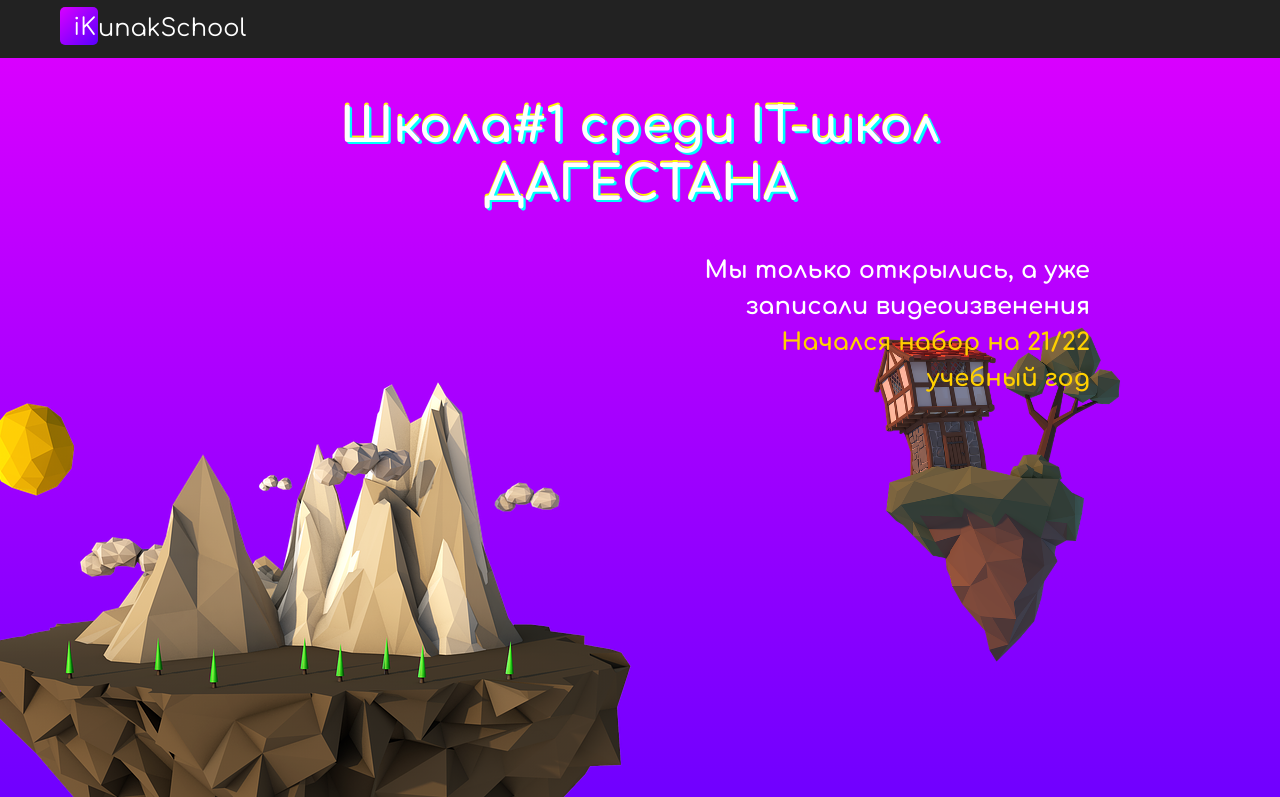
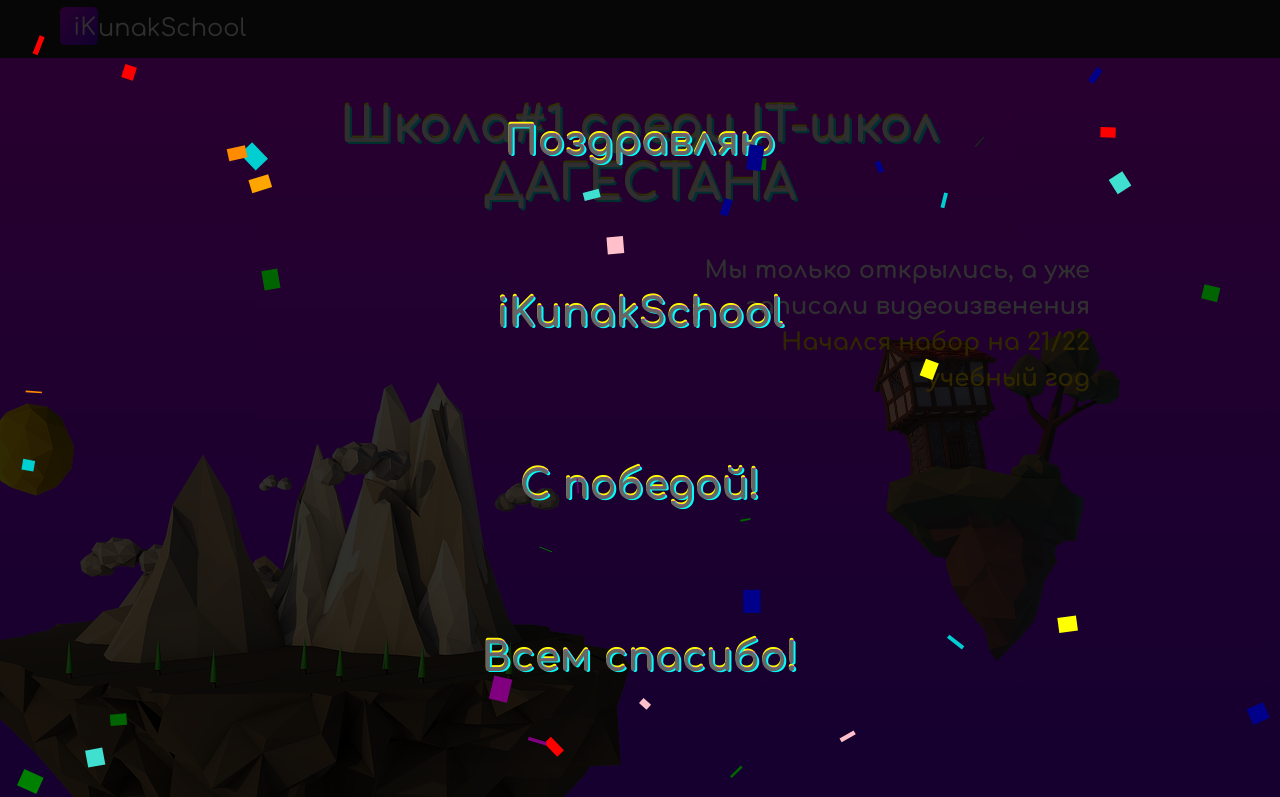
Before and after one commit to iKunakSchool/ikunakschool.github.io, a plain HTML site: page index.html in a window 1280 px wide. Shown: the top 797 px of the page. Drawn offline with Linux system fonts and the light colour scheme.

Commit message:
Congratulations

```diff
--- a/css/style.css
+++ b/css/style.css
@@ -104,10 +104,31 @@ html {
 }
 
 
+.confetti{
+  width: 100vw;
+  height: 100vh;
+  position: fixed;
+  z-index: 99;
+  top: 0px;
+  left: 0px;
+  display: block;
+  margin: 0 auto;
+  user-select: none;
+}
 
-
-
-
+.leadlead {
+  width: 100vw;
+  height: 100vh;
+  position: fixed;
+  z-index: 98;
+  top: 0px;
+  left: 0px;
+  display: flex;
+  flex-direction: column;
+  align-items: center;
+  justify-content: space-between;
+  background-color: rgba(0, 0, 0, 0.815);
+}
 
 
 
@@ -139,7 +160,12 @@ html {
 
 
 
-
+.glitch-style {
+  font-weight: bold;
+  text-shadow: 0.05em 0 0 #00fffc, -0.03em -0.04em 0 #fc00ff,
+    0.025em 0.04em 0 #fffc00;
+  animation: glitch 725ms infinite;
+}
 
 
 .glitch {
--- a/index.html
+++ b/index.html
@@ -250,7 +250,7 @@
             <h1 style="font-weight: 900; align-self: center; margin: 40px; text-align: center; font-size: 2rem;">Что
                 ждет после обучения в <span class="glitch">iKunakSchool</span>?</h1>
             <hr class="uk-divider-icon">
-            <div class="uk-child-width-1-3@l" uk-grid="masonry: true" >
+            <div class="uk-child-width-1-3@l" uk-grid="masonry: true">
                 <div onclick="">
                     <article class="uk-comment uk-comment-primary uk-visible-toggle" tabindex="-1"
                         uk-scrollspy="cls: uk-animation-slide-left-medium; repeat: true">
@@ -293,7 +293,9 @@
                         </header>
                         <div class="uk-comment-body">
                             <p>Я понял, что Дагестан - это состояние души, состояние потока, состояни полета творческой
-                                мысли когда ради интереса кликнул на поразившую меня красотой рекламу iKunakSchool. В грядущем 2022 году я планирую переехать в Дербент и плотно заняться изучением дисциплин, предложенных в этой великолепной школе. А пока - вот результат ПРОБНОГО занятия!</p>
+                                мысли когда ради интереса кликнул на поразившую меня красотой рекламу iKunakSchool. В
+                                грядущем 2022 году я планирую переехать в Дербент и плотно заняться изучением дисциплин,
+                                предложенных в этой великолепной школе. А пока - вот результат ПРОБНОГО занятия!</p>
                             <video controls>
                                 <source src="assets/review-7.mp4" type="video/mp4">
                             </video>
@@ -510,6 +512,24 @@
             </div>
         </div>
     </div>
+
+    <div id="wrapper">
+        <canvas class="confetti" id="canvas"></canvas>
+        <div class="leadlead">
+            <span class="glitch" style="font-weight: 900; font-size: 40px;"></span>
+            <span class="glitch" style="font-weight: 900; font-size: 40px;">Поздравляю</span>
+            <span class="glitch" style="font-weight: 900; font-size: 40px;">iKunakSchool</span>
+            <span class="glitch" style="font-weight: 900; font-size: 40px;">С победой!</span>
+            <span class="glitch" style="font-weight: 900; font-size: 40px;">Всем спасибо!</span>
+            <span class="glitch" style="font-weight: 900; font-size: 40px;"></span>
+        </div>
+    </div>
+
+
+    <script src="js/confetti.js"></script>
+    <script>
+        setTimeout(function () { document.getElementById("wrapper").remove() }, 10000)
+    </script>
 </body>
 
 </html>
--- /dev/null
+++ b/js/confetti.js
@@ -0,0 +1,117 @@
+//-----------Var Inits--------------
+canvas = document.getElementById("canvas");
+ctx = canvas.getContext("2d");
+canvas.width = window.innerWidth;
+canvas.height = window.innerHeight;
+cx = ctx.canvas.width / 2;
+cy = ctx.canvas.height / 2;
+
+let confetti = [];
+const confettiCount = 300;
+const gravity = 0.5;
+const terminalVelocity = 5;
+const drag = 0.075;
+const colors = [
+{ front: 'red', back: 'darkred' },
+{ front: 'green', back: 'darkgreen' },
+{ front: 'blue', back: 'darkblue' },
+{ front: 'yellow', back: 'darkyellow' },
+{ front: 'orange', back: 'darkorange' },
+{ front: 'pink', back: 'darkpink' },
+{ front: 'purple', back: 'darkpurple' },
+{ front: 'turquoise', back: 'darkturquoise' }];
+
+
+//-----------Functions--------------
+resizeCanvas = () => {
+  canvas.width = window.innerWidth;
+  canvas.height = window.innerHeight;
+  cx = ctx.canvas.width / 2;
+  cy = ctx.canvas.height / 2;
+};
+
+randomRange = (min, max) => Math.random() * (max - min) + min;
+
+initConfetti = () => {
+  for (let i = 0; i < confettiCount; i++) {
+    confetti.push({
+      color: colors[Math.floor(randomRange(0, colors.length))],
+      dimensions: {
+        x: randomRange(10, 20),
+        y: randomRange(10, 30) },
+
+      position: {
+        x: randomRange(0, canvas.width),
+        y: canvas.height - 1 },
+
+      rotation: randomRange(0, 2 * Math.PI),
+      scale: {
+        x: 1,
+        y: 1 },
+
+      velocity: {
+        x: randomRange(-25, 25),
+        y: randomRange(0, -50) } });
+
+
+  }
+};
+
+//---------Render-----------
+render = () => {
+  ctx.clearRect(0, 0, canvas.width, canvas.height);
+
+  confetti.forEach((confetto, index) => {
+    let width = confetto.dimensions.x * confetto.scale.x;
+    let height = confetto.dimensions.y * confetto.scale.y;
+
+    // Move canvas to position and rotate
+    ctx.translate(confetto.position.x, confetto.position.y);
+    ctx.rotate(confetto.rotation);
+
+    // Apply forces to velocity
+    confetto.velocity.x -= confetto.velocity.x * drag;
+    confetto.velocity.y = Math.min(confetto.velocity.y + gravity, terminalVelocity);
+    confetto.velocity.x += Math.random() > 0.5 ? Math.random() : -Math.random();
+
+    // Set position
+    confetto.position.x += confetto.velocity.x;
+    confetto.position.y += confetto.velocity.y;
+
+    // Delete confetti when out of frame
+    if (confetto.position.y >= canvas.height) confetti.splice(index, 1);
+
+    // Loop confetto x position
+    if (confetto.position.x > canvas.width) confetto.position.x = 0;
+    if (confetto.position.x < 0) confetto.position.x = canvas.width;
+
+    // Spin confetto by scaling y
+    confetto.scale.y = Math.cos(confetto.position.y * 0.1);
+    ctx.fillStyle = confetto.scale.y > 0 ? confetto.color.front : confetto.color.back;
+
+    // Draw confetto
+    ctx.fillRect(-width / 2, -height / 2, width, height);
+
+    // Reset transform matrix
+    ctx.setTransform(1, 0, 0, 1, 0, 0);
+  });
+
+  // Fire off another round of confetti
+  if (confetti.length <= 10) initConfetti();
+
+  window.requestAnimationFrame(render);
+};
+
+//---------Execution--------
+initConfetti();
+render();
+
+//----------Resize----------
+window.addEventListener('resize', function () {
+  resizeCanvas();
+});
+
+//------------Click------------
+window.addEventListener('click', function () {
+  initConfetti();
+});
```
Also changed, not shown: js/index.html (added, +50 -0 lines).
